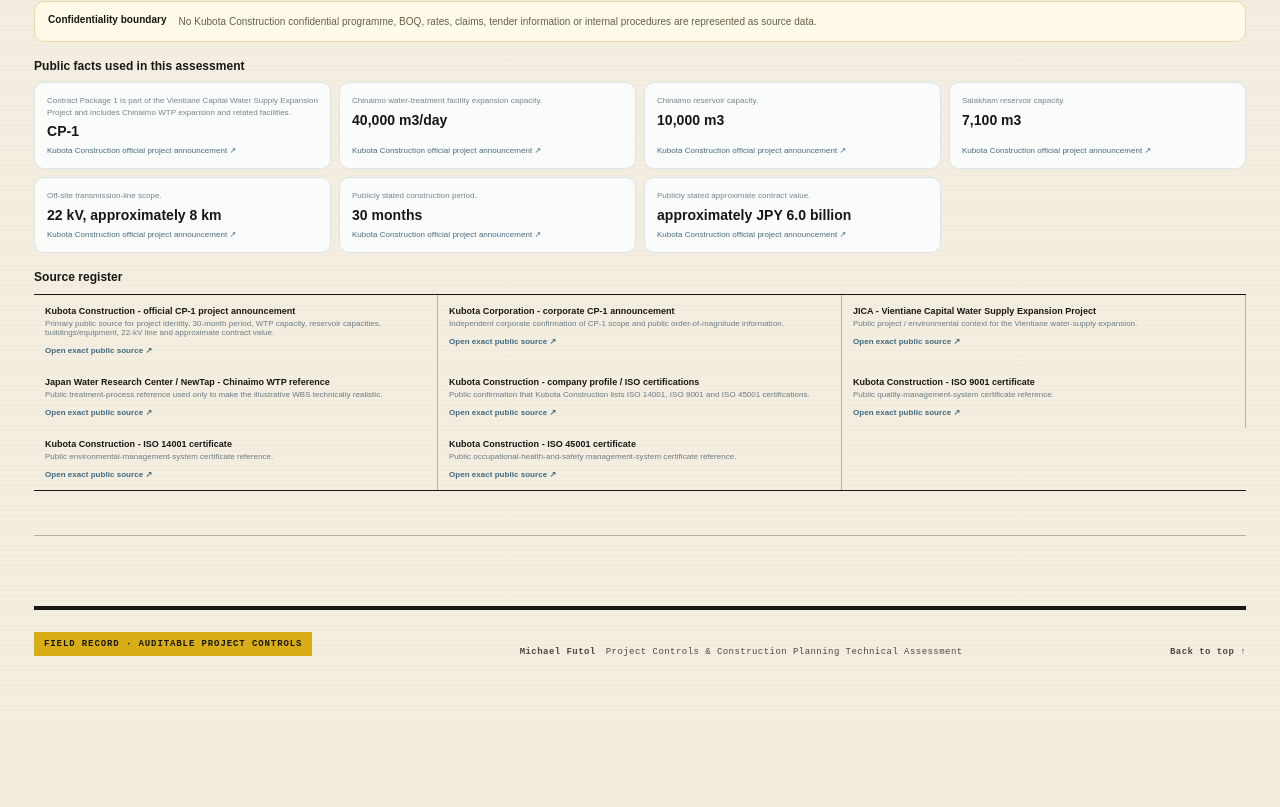
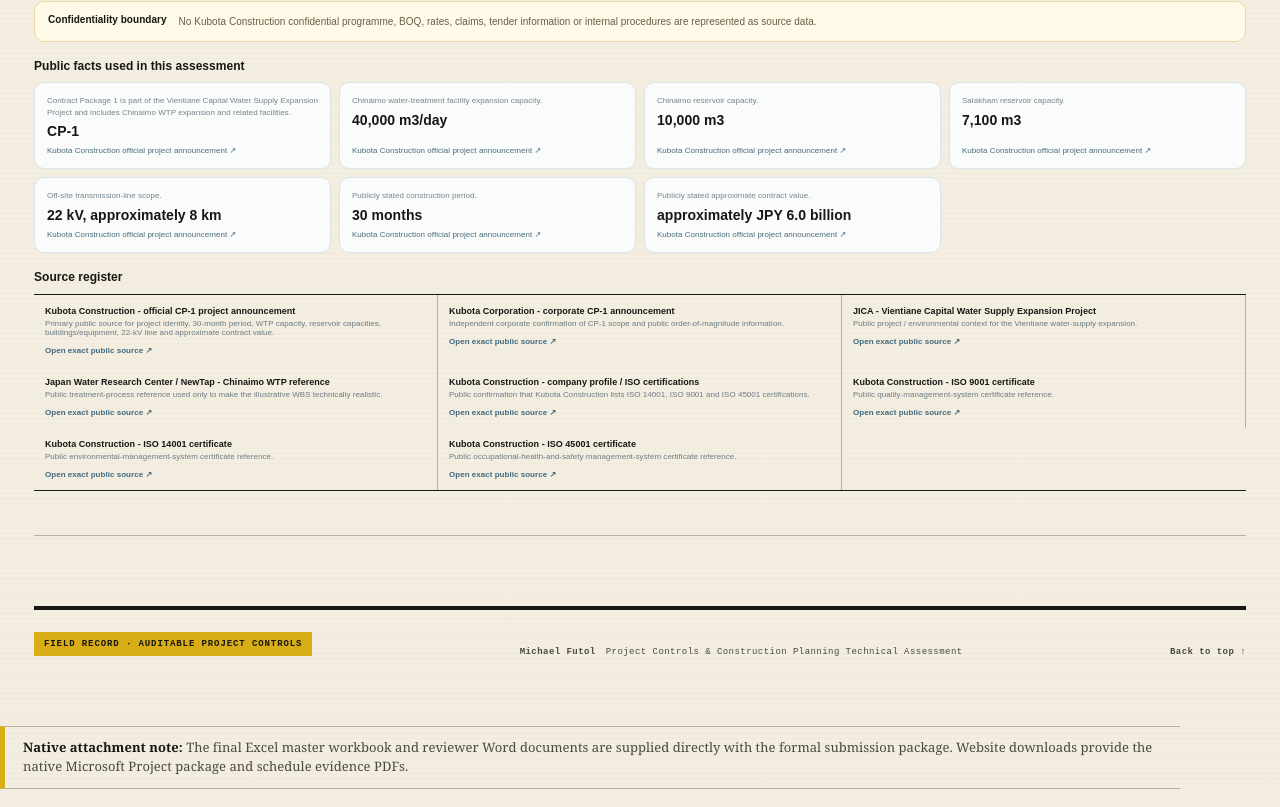
Before and after one commit to michaelfutol/Michael-Futol-Chinaimo-Project-Controls, a Next.js app: page / in a window 1280 px wide. Shown: the part 9806-10613 px from the top of the page. Before the commit the page ends 10532 px from the top, so only its background shows below. Built offline with nearby package versions, Linux system fonts and the light colour scheme.

Commit message:
fix: surface formal attachment boundary across reviewer site

```diff
--- a/app/layout.tsx
+++ b/app/layout.tsx
@@ -2,6 +2,7 @@ import './globals.css';
 import './governance.css';
 import './editorial.css';
 import type { Metadata } from 'next';
+import SubmissionFileGuard from './SubmissionFileGuard';
 
 export const metadata: Metadata = {
   title: 'Michael Futol — Chinaimo Project Controls Assessment',
@@ -20,6 +21,7 @@ export default function RootLayout({ children }: Readonly<{ children: React.Reac
           <a href="/decision-simulator">Bonus · Decision Simulator</a>
         </div>
         {children}
+        <SubmissionFileGuard />
       </body>
     </html>
   );
```
